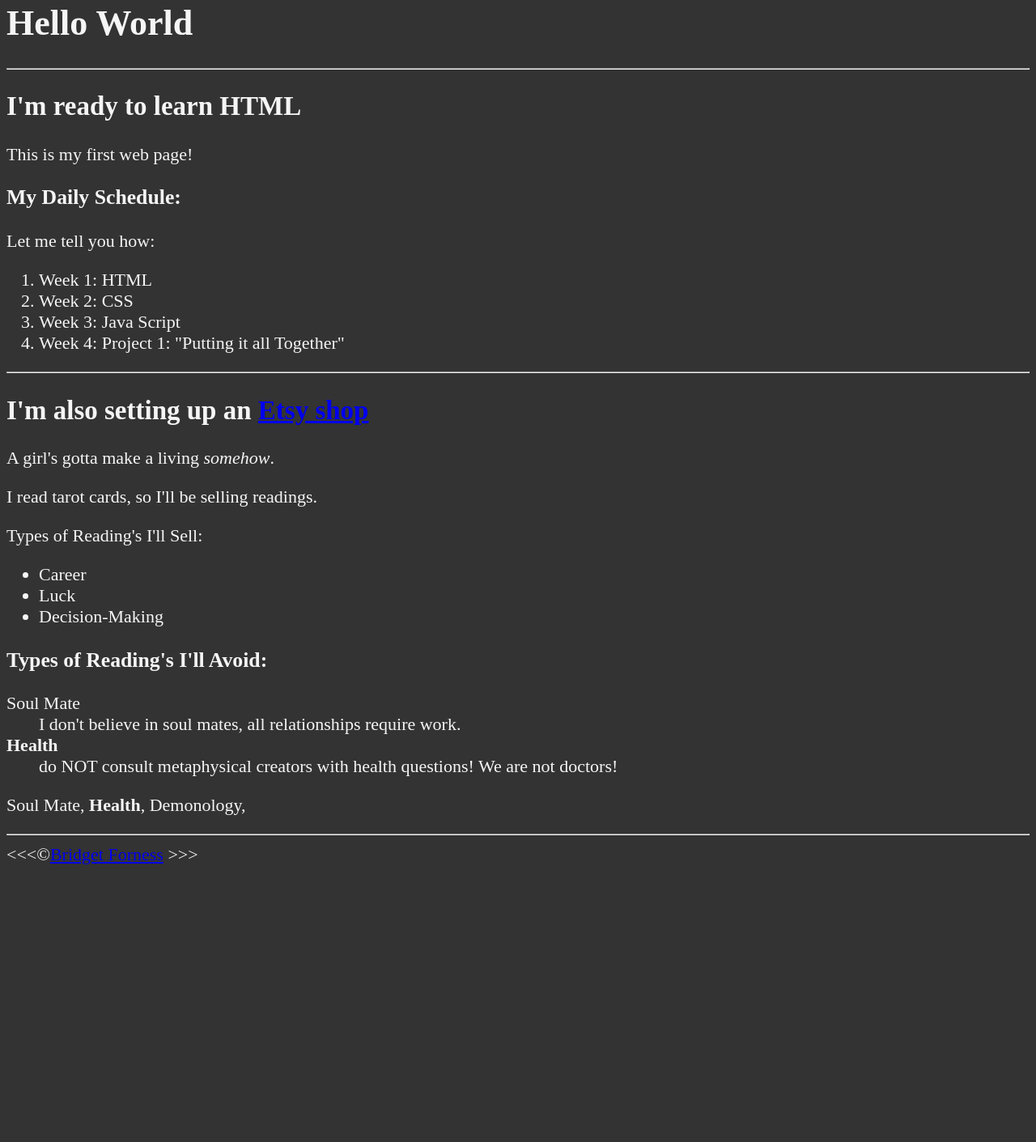
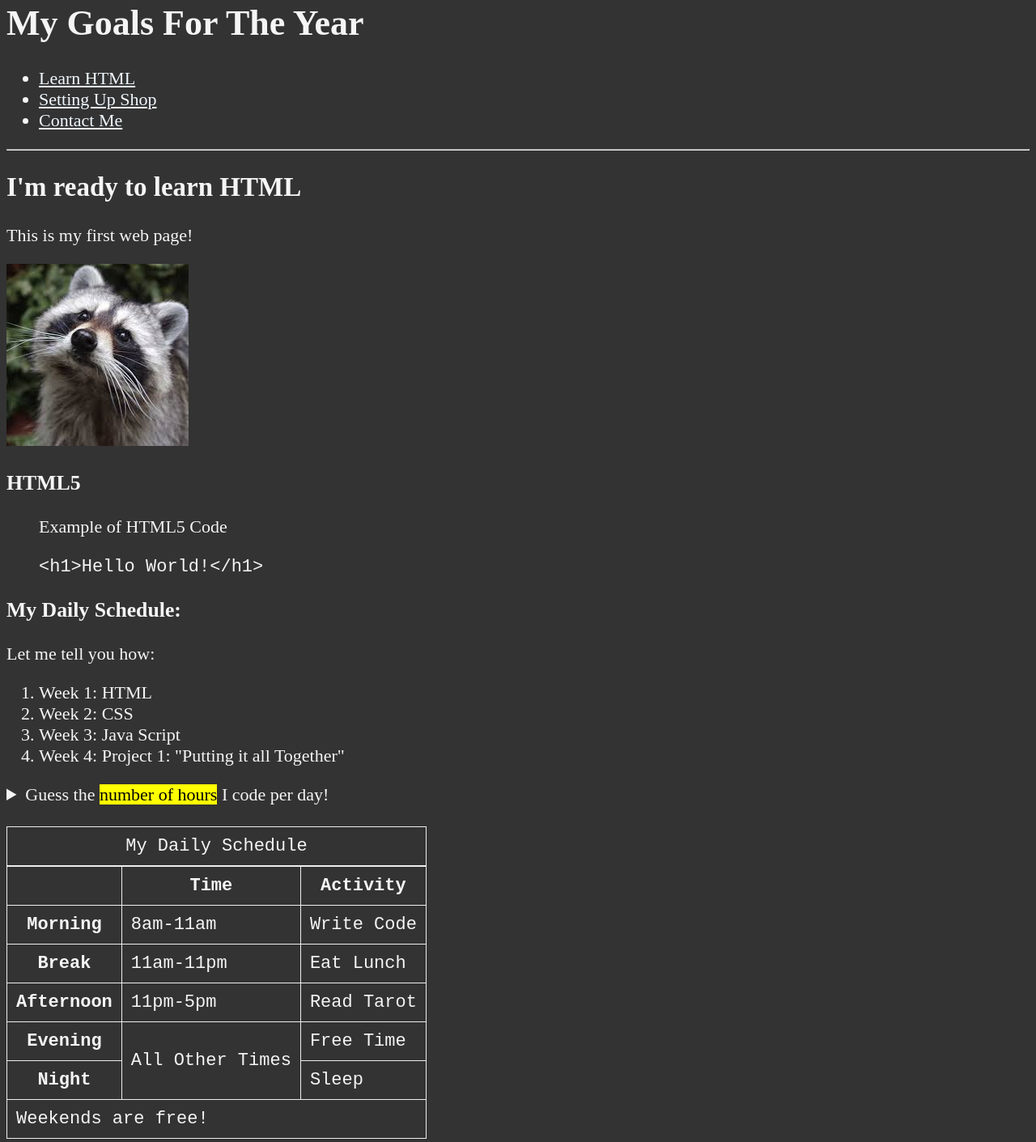
Before and after one commit to blbingham/Hello-World-HTML, a plain HTML site: page index.html in a window 1280 px wide. Shown: the part 26-1437 px from the top of the page at 81% size. Before the commit the page ends 1103 px from the top, so only its background shows below. Drawn offline with Linux system fonts and the light colour scheme.

Commit message:
several lessons

```diff
--- a/about.html
+++ b/about.html
@@ -1,11 +1,41 @@
 <!DOCTYPE html>
 <html lang="en">
-<head>
-    <meta charset="UTF-8">
-    <meta name="viewport" content="width=device-width, initial-scale=1.0">
-    <title>Document</title>
-</head>
-<body>
+    <head>
+<meta charset="UTF-8">
+<meta name="author" content="Bridget Forness">
+<meta name ="description" content="Hi, I'm Bridget Forness, this page is about me">
+<title>
+    About Me
+</title>
+<link rel="icon" href="whale2.png" type="image/x-icon">
+<link rel="stylesheet" href="main.css" type="text/css">
+    </head>
+    <body>
+        <h1> Hi! I'm Bridget Forness</h1>
+        <hr>
+        <p>
+            Lorem ipsum dolor sit amet consectetur adipisicing elit. Aspernatur, non officia! Obcaecati ipsa quia porro explicabo nesciunt! Aut eaque, iste quasi, voluptates voluptate minima harum cum vel ipsam, illo nostrum.
+        </p>
+        <hr>
+<ul>
+    <li>
+        Download the <a href="whale2.png" download>Whale Emoji Favicon</a>
+    </li>
+    <li>
+        Contact me at <a href="mailto:random@email.com">My Email Address</a>.
+    </li>
+    <li>
+        Dial <a href="tel+1234567890">My Phone Number</a>
+    </li>
+    <li>
+        <a href="https://www.google.com/" target="_blank">Google</a> in a new tab.
+    </li>
+</ul>
 
-</body>
+        <hr>
+        &lt;&lt;&lt;&copy;<a href="about.html">Bridget Forness</a>  &gt;&gt;&gt;
+        <p>
+            <a href="/">Back to Home</a>
+        </p>
+    </body>
 </html>
--- a/index.html
+++ b/index.html
@@ -10,51 +10,179 @@
 <link rel="icon" href="whale2.png" type="image/x-icon">
 <link rel="stylesheet" href="main.css" type="text/css">
     </head>
+
     <body>
-        <h1> Hello World</h1>
-        <hr>
+        <header>
+        <h1>My Goals For The Year</h1>
+
+<nav aria-label="Primary Navigation">
+    <ul>
+        <li>
+        <a href="#html">Learn HTML</a>
+        </li>
+        <li>
+        <a href="#etsy">Setting Up Shop</a>
+        </li>
+        <li>
+        <a href="#contact">Contact Me</a>
+        </li>
+    </ul>
+</nav>
+</header>
+
+<hr>
+<main>
+        <article id="html">
         <h2>I'm ready to learn HTML </h2>
         <p> This is my first web page!</p>
-
+        <section>
+        <img src="img/download-3.jpg" alt="raccoon" title="For all intents and purposes, this is me.">
+<h3>HTML5</h3>
+        <figure>
+    <figcaption>Example of HTML5 Code</figcaption>
+    <p>
+        <code>
+            &lt;h1&gt;Hello World!&lt;/h1&gt;
+        </code>
+    </p>
+</figure>
+</section>
         <h3> My Daily Schedule:</h3>
         <!--add more after project 1-->
+
         <p>
-            Let me tell you how:
-         <ol>
+            Let me tell you how: </p>
+            <ol>
             <li>Week 1: HTML </li>
             <li>Week 2: CSS </li>
             <li>Week 3: Java Script </li>
             <li>Week 4: Project 1: "Putting it all Together" </li>
         </ol>
-        </p>
+        <aside>
+            <details>
+                <summary>
+                    Guess the <mark>number of hours</mark> I code per day!
+                </summary>
+                <p>I write for 3 hours per day starting at 8am</p>
+            </details>
+        </aside>
+<br>
+<table>
+    <caption>My Daily Schedule</caption>
+    <thead>
+    <tr>
+        <th>&nbsp;</th>
+        <th scope="col">Time</th>
+        <th scope="col">Activity</th>
+    </tr>
+    </thead>
+    <tbody>
+    <tr>
+        <th scope="row">Morning</th>
+        <td>
+            <time datetime="08:00">8am</time>-<time datetime="11:00">11am</time>
+        </td>
+        <td>Write Code</td>
+    </tr>
+     <tr>
+        <th>Break</th>
+        <td>
+            <time datetime="11:00">11am</time>-<time datetime="12:00">11pm</time>
+        </td>
+        <td>Eat Lunch</td>
+    </tr>
+    <tr>
+        <th scope="row">Afternoon</th>
+        <td>
+            <time datetime="12:00">11pm</time>-<time datetime="17:00">5pm</time>
+        </td>
+        <td>Read Tarot</td>
+    </tr>
+    <tr>
+    <th scope="row">Evening</th>
+    <td rowspan="2">All Other Times</td>
+    <td>Free Time</td>
+    </tr>
+    <tr>
+        <th scope="row">Night</th>
+    <td>Sleep</td>
+    </tr>
+    </tbody>
+
+    <tfoot>
+       <tr><td colspan="3">Weekends are free!</td></tr>
+    </tfoot>
+</table>
+
+        </article>
         <hr>
+        <article id="etsy">
         <h2> I'm also setting up an <a href="https://www.etsy.com/shop/HecatesPetRaccoon"> Etsy shop </a></h2>
+        <figure>
+        <img src="img/shopheader.png" alt="My Etsy Shop"
+             width="800"
+            loading="lazy">
+            </figure>
         <p>
             A girl's gotta make a living <em>somehow</em>.
         </p>
         <p>
             I read tarot cards, so I'll be selling readings.
         </p>
+        <figure>
+            <img src="img/tarotcards.png" alt="image of tarot cards"
+             width="800"
+            loading="lazy">
+            <figcaption>Tools of the Trade</figcaption>
+        </figure>
 
-        <h>Types of Reading's I'll Sell:</h>
+        <section>
+        <h3>Types of Reading's I'll Sell:</h3>
+
         <ul>
             <li>Career</li>
             <li>Luck</li>
             <li>Decision-Making</li>
         </ul>
+        </section>
+        <section>
         <h3>Types of Reading's I'll Avoid:</h3>
         <dl>
-            <dt>Soul Mate</dt>
+            <dt>Soul-Mate</dt>
             <dd>I don't believe in soul mates, all relationships require work.</dd>
             <dt><strong>Health</strong></dt>
             <dd>do NOT consult metaphysical creators with health questions! We are not doctors!</dd>
+        </dl>
+        </section>
+    </article>
 
-        </dl>
+    <hr>
 
-        <p>
-            Soul Mate, <strong>Health</strong>, Demonology,
-        </p>
+    <article id="contact">
+<h2>Contact Me</h2>
+<p>I'd Like to Hear From You!</p>
+<form action="https://httpbin.org/get" method="get">
+    <p>
+    <label for="firstName">First Name:</label>
+    <input type="text" name="firstName" id="firstName" placeholder="Jane" autocomplete="on" required autofocus>
+</p>
+<p>
+    <label for="lastName">Last Name:</label>
+    <input type="text" name="lastName" id="lastName" placeholder="Doe" autocomplete="on" required>
+    </p>
+    <p>
+    <label for="password">Password:</label>
+    <input type="password" name="password" id="password" placeholder="your secret" required>
+    </p>
+</form>
+
+    </article>
+    </main>
+
         <hr>
-        &lt;&lt;&lt;&copy;<a href="about.html">Bridget Forness</a>  &gt;&gt;&gt;
+        <footer>
+        <p>&lt;&lt;&lt;&copy;<a href="about.html">Bridget Forness</a>  &gt;&gt;&gt;</p>
+        <p><a href="#">Back to Top</a></p>
+        </footer>
     </body>
 </html>
--- a/main.css
+++ b/main.css
@@ -6,3 +6,19 @@ html {
                 background-color: #333;
                 color: whitesmoke;
             }
+
+            a {
+                color:aliceblue;
+            }
+
+            a :visited {
+                color: lightgrey;
+
+            }
+
+            table, tr, th, td, caption {
+                border: 1px solid #eee;
+font-family: 'Courier New', Courier, monospace;
+border-collapse: collapse;
+padding: 0.5rem;
+            }
```
Also changed, not shown: img/download-1.jpg (added), img/download-2.jpg (added), img/download-3.jpg (added), img/download.jpg (added), img/images.jpg (added), img/shopheader.png (added), 1 other file.
